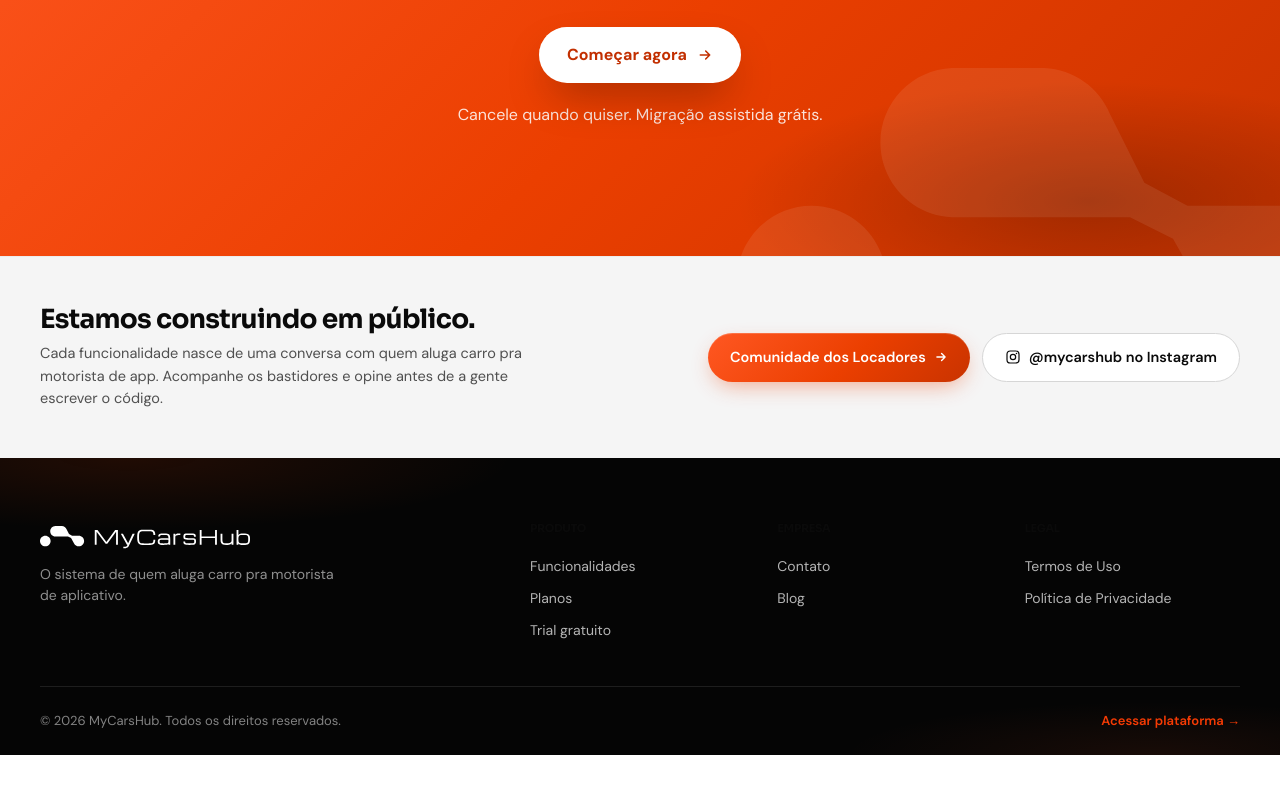
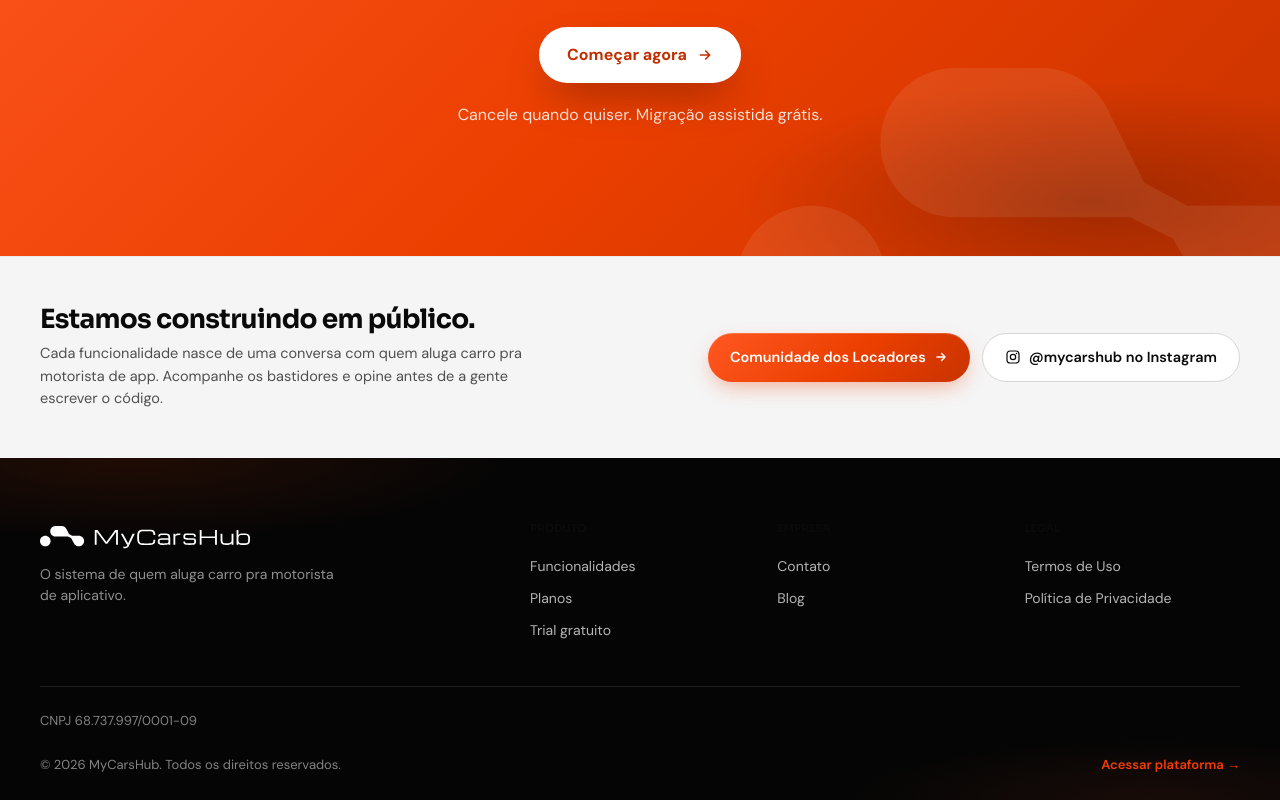
Before and after one commit to MyCarsHub/my-cars-hub-front-end, an Angular app: page / in a window 1280 px wide. Shown: the part 7446-8246 px from the top of the page. Before the commit the page ends 8201 px from the top, so only its background shows below. Built offline with nearby package versions, Linux system fonts and the light colour scheme.

Commit message:
feat(landing): show company CNPJ in footer
Enable the COMPANY_IDENTITY token with the real CNPJ. Legal name and
address are not provided yet, so they become optional and the footer
renders only the lines that exist.

```diff
--- a/src/app/pages/landing/company-identity.ts
+++ b/src/app/pages/landing/company-identity.ts
@@ -19,19 +19,24 @@ import { InjectionToken } from '@angular/core';
  * Ligar é uma edição só, aqui, e vale para as SEIS páginas que montam este
  * rodapé (landing, blog, post, termos, privacidade e 404).
  *
+ * <h4>Estado atual</h4>
+ * O dono forneceu o CNPJ (68.737.997/0001-09). Razão social e endereço ainda
+ * não foram fornecidos, por isso são opcionais: o rodapé mostra só o que
+ * existe e nunca preenche o resto com exemplo.
+ *
  * Token com `factory` em vez de constante exportada pelo mesmo motivo de
  * `VEHICLE_LOOKUPS`: a tela fica testável nos dois estados sem reescrever
  * módulo nenhum.
  */
 export interface CompanyIdentity {
-  /** Razão social, como consta no registro. */
-  readonly legalName: string;
+  /** Razão social, como consta no registro. Ausente até o dono fornecer. */
+  readonly legalName?: string;
   /** CNPJ já formatado (`00.000.000/0000-00`). */
   readonly cnpj: string;
-  /** Endereço em uma linha, como aparece no rodapé. */
-  readonly address: string;
+  /** Endereço em uma linha, como aparece no rodapé. Ausente até o dono fornecer. */
+  readonly address?: string;
 }
 
 export const COMPANY_IDENTITY = new InjectionToken<CompanyIdentity | null>('COMPANY_IDENTITY', {
-  factory: () => null,
+  factory: () => ({ cnpj: '68.737.997/0001-09' }),
 });
--- a/src/app/pages/landing/components/landing-footer/landing-footer.component.html
+++ b/src/app/pages/landing/components/landing-footer/landing-footer.component.html
@@ -39,9 +39,13 @@
        `company-identity.ts`. Um CNPJ de exemplo no ar seria documento falso. -->
   @if (identity; as company) {
     <address class="max-w-[1200px] mx-auto mt-6 not-italic text-[13px] text-white/50 leading-[1.6]">
-      <span class="block">{{ company.legalName }}</span>
+      @if (company.legalName) {
+        <span class="block">{{ company.legalName }}</span>
+      }
       <span class="block">CNPJ {{ company.cnpj }}</span>
-      <span class="block">{{ company.address }}</span>
+      @if (company.address) {
+        <span class="block">{{ company.address }}</span>
+      }
     </address>
   }
 
--- a/src/app/pages/landing/components/landing-footer/landing-footer.component.ts
+++ b/src/app/pages/landing/components/landing-footer/landing-footer.component.ts
@@ -13,8 +13,8 @@ export class LandingFooterComponent {
   readonly year = new Date().getFullYear();
 
   /**
-   * Identidade legal da empresa. `null` enquanto os valores reais não forem
-   * fornecidos pelo dono — e nesse caso o bloco simplesmente não sai. Ver
+   * Identidade legal da empresa. Hoje só o CNPJ real; razão social e endereço
+   * saem quando o dono fornecer. `null` esconde o bloco inteiro. Ver
    * `company-identity.ts`: inventar um CNPJ seria publicar documento falso.
    */
   protected readonly identity = inject(COMPANY_IDENTITY);
```
Also changed, not shown: 1 other file (tests, documents, lock files or other folders).
